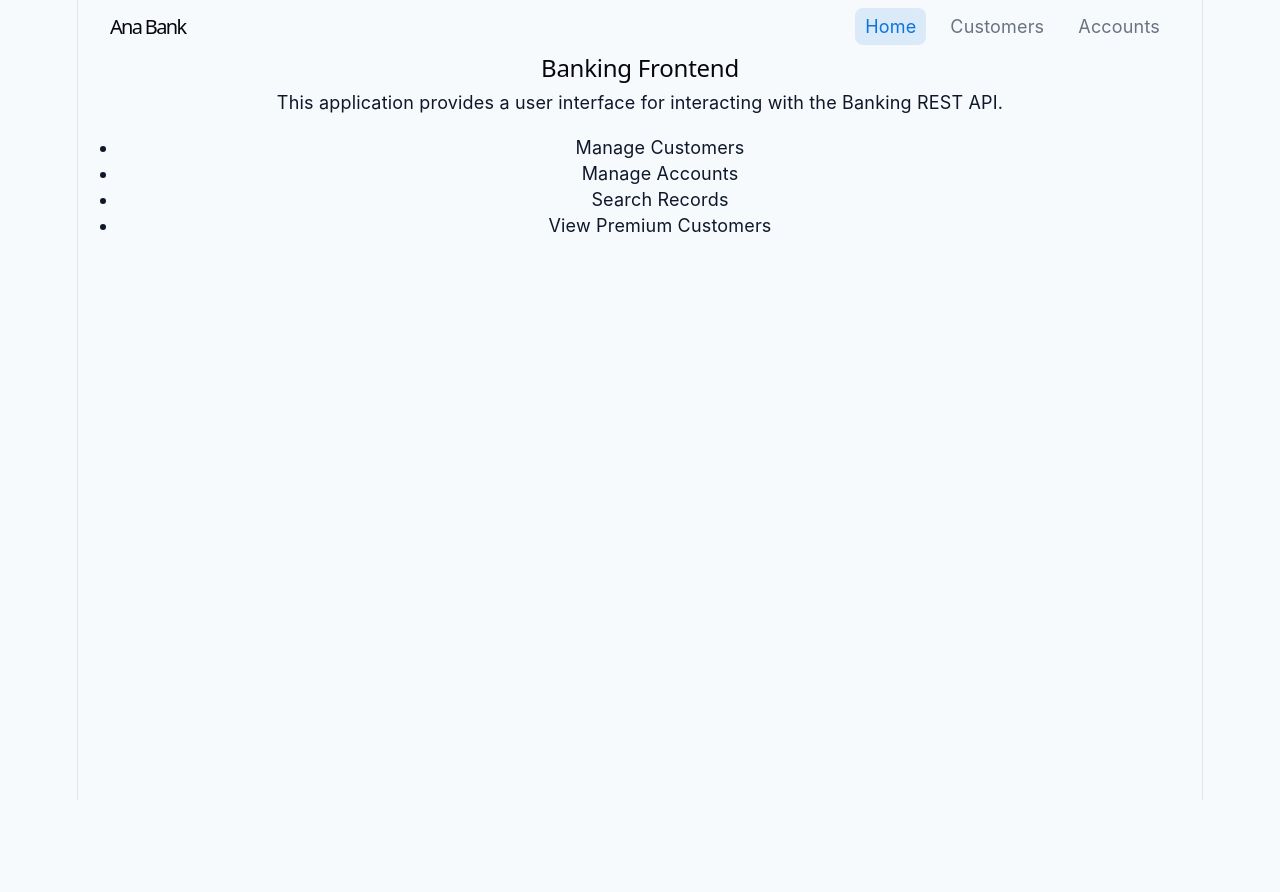
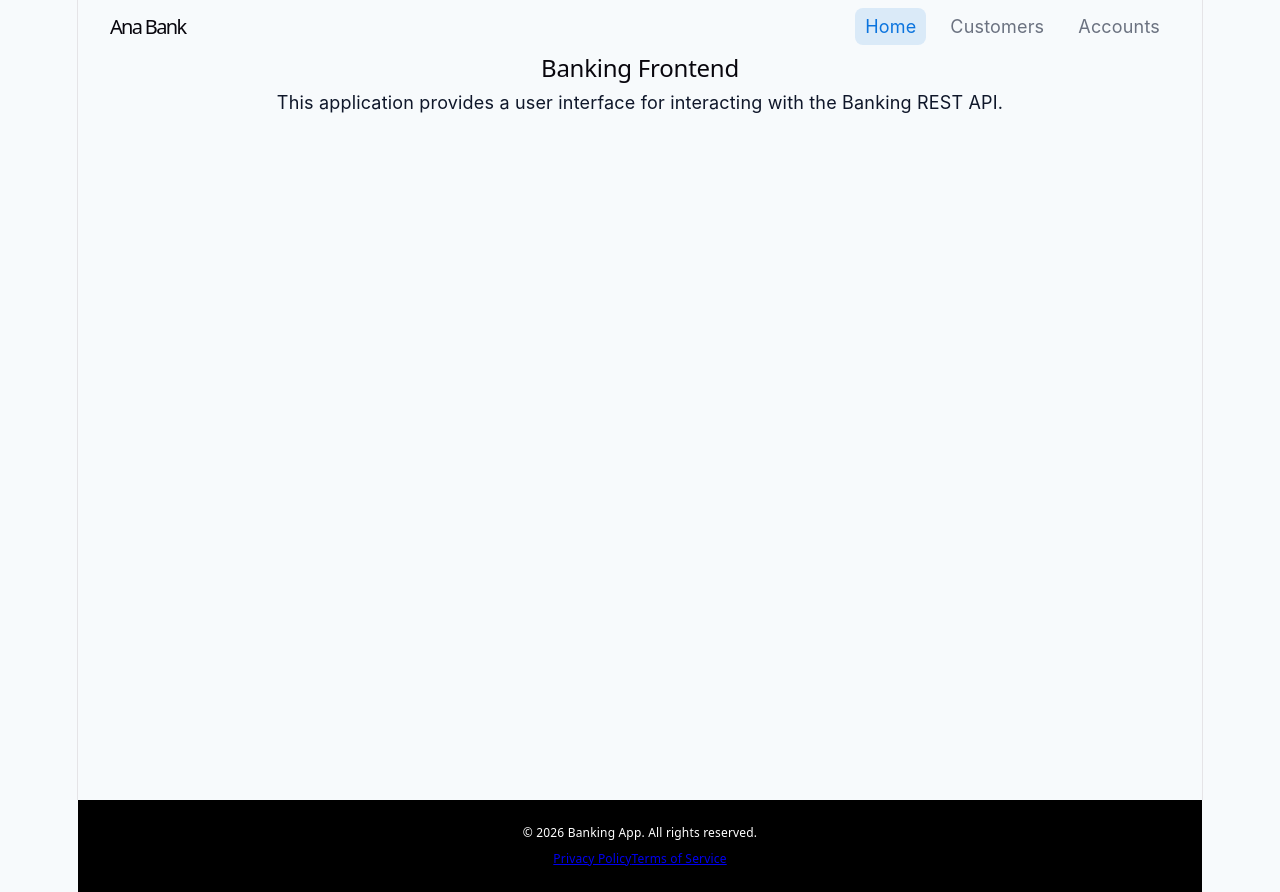
Before and after one commit to Wasasita/BankApp, a React (Vite) app in the folder client/: page / in a window 1280 px wide. Before the commit the page ends 800 px from the top, so only its background shows below. Built offline with nearby package versions, Linux system fonts and the light colour scheme; no server answers; the HTML template or start-up script is replaced by a standard one.

Commit message:
added a footer

```diff
--- a/client/src/App.css
+++ b/client/src/App.css
@@ -12,7 +12,7 @@
 body,html,#root{height:100%}
 .app{
   min-height:100vh;
-  background:(blue,#eef3f8);
+  background:(rgb(150, 37, 150),#eef3f8);
   color:var(--text);
   font-family:Inter, system-ui, -apple-system, 'Segoe UI', Roboto, 'Helvetica Neue', Arial;
 }
@@ -31,8 +31,8 @@ body,html,#root{height:100%}
 
 .nav{display:flex;align-items:center;gap:14px}
 .nav a{color:var(--muted);text-decoration:none;padding:8px 10px;border-radius:8px}
-.nav a:hover{color:var(--text);background:rgba(11,116,222,0.06)}
-.login{background:transparent;border:1px solid rgba(15,23,42,0.06);padding:7px 12px;border-radius:8px;cursor:pointer}
+.nav a:hover{color:var(--text);background:rgba(222, 11, 205, 0.06)}
+.login{background:transparent;border:1px solid rgba(42, 15, 34, 0.06);padding:7px 12px;border-radius:8px;cursor:pointer}
 
 .hero{display:flex;align-items:center;gap:36px;max-width:1100px;margin:28px auto;padding:24px}
 .hero-content{flex:1}
@@ -41,7 +41,7 @@ body,html,#root{height:100%}
 .cta{display:flex;gap:12px}
 .primary{background:var(--primary);color:#fff;border:none;padding:12px 18px;border-radius:10px;cursor:pointer;box-shadow:var(--shadow)}
 .primary:hover{background:var(--primary-600)}
-.secondary{background:transparent;border:1px solid rgba(15,23,42,0.06);padding:10px 16px;border-radius:10px;cursor:pointer}
+.secondary{background:transparent;border:1px solid rgba(42, 15, 30, 0.06);padding:10px 16px;border-radius:10px;cursor:pointer}
 
 .hero-image img{max-width:360px;width:100%;border-radius:12px;box-shadow:var(--shadow)}
 
@@ -50,7 +50,22 @@ body,html,#root{height:100%}
 .feature-card h3{margin:0 0 8px}
 .feature-card p{margin:0;color:var(--muted)}
 
-.footer{text-align:center;padding:28px 12px;color:var(--muted)}
+/* .footer{text-align:center;padding:28px 12px;color:var(--muted)} */
+
+.footer {
+  background-color: black;
+  color: #ffffff;
+  padding: 20px 20px;
+  font-size: 12px;
+}
+
+.main {
+  flex: 1;
+  padding: 24px;
+  max-width: 1100px;
+  margin: 0 auto;
+}
+
 
 @media (max-width:900px){
   .hero{flex-direction:column;align-items:flex-start;padding:20px}
--- a/client/src/App.jsx
+++ b/client/src/App.jsx
@@ -17,30 +17,36 @@ function App() {
     : undefined
 
   return (
-    <div className="app">
+    <div>
+      <div className="app">
       <Header activePage={page} onNavigate={setPage} />
 
       {page === 'Home' && (
-        <main className="color-black">
+        <main className="color-black flex-1">
           <h2>Banking Frontend</h2>
 
           <p>
             This application provides a user interface for interacting
             with the Banking REST API.
           </p>
-
-          <ul>
-            <li>Manage Customers</li>
-            <li>Manage Accounts</li>
-            <li>Search Records</li>
-            <li>View Premium Customers</li>
-          </ul>
         </main>
       )}
 
       {page === 'Customers' && <Customers />}
 
       {page === 'Accounts' && <Accounts customerId={customerId} />}
+      </div>
+
+      <footer className="footer bg-neutral-900 text-white p-6 text-center text-sm mt-auto">
+        <div className="max-w-6xl mx-auto flex flex-col sm:flex-row justify-between items-center gap-4">
+          <p>&copy; {new Date().getFullYear()} Banking App. All rights reserved.</p>
+          <div className="flex gap-4">
+            <a href="#privacy" className="hover:underline text-neutral-400 hover:text-white transition-colors">Privacy Policy</a>
+            <a href="#terms" className="hover:underline text-neutral-400 hover:text-white transition-colors">Terms of Service</a>
+          </div>
+        </div>
+      </footer>
+
     </div>
   )
 }
```
